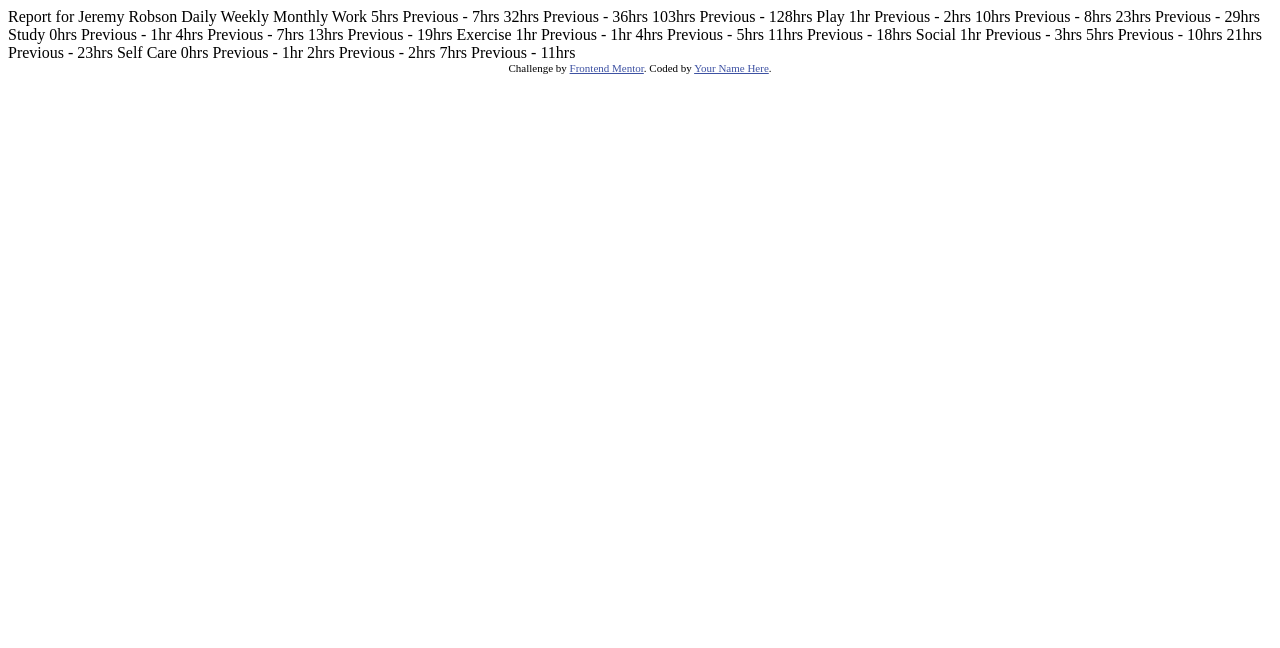
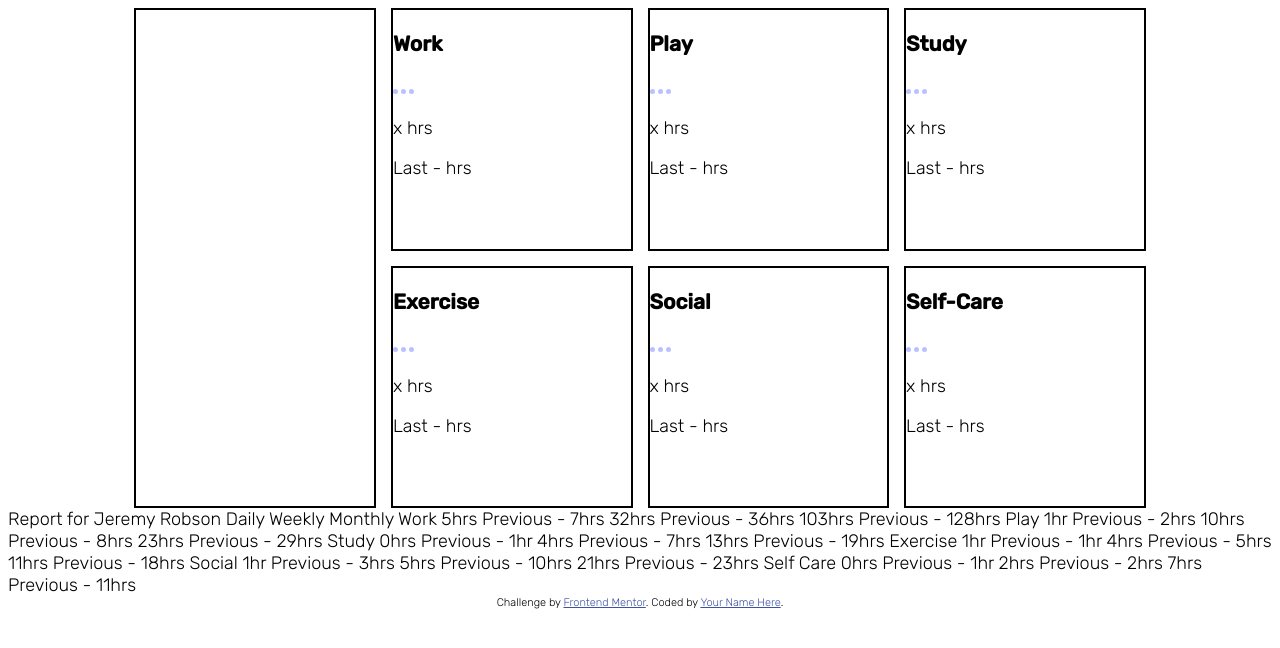
Before and after one commit to LucasLoe/time-tracking-dashboard, a plain HTML site: page index.html in a window 1280 px wide. Drawn offline with Linux system fonts and the light colour scheme.

Commit message:
html setup

```diff
--- a/index.html
+++ b/index.html
@@ -5,6 +5,7 @@
   <meta name="viewport" content="width=device-width, initial-scale=1.0"> <!-- displays site properly based on user's device -->
 
   <link rel="icon" type="image/png" sizes="32x32" href="./images/favicon-32x32.png">
+  <link rel="stylesheet" href="style.css">
 
   <title>Frontend Mentor | Time tracking dashboard</title>
 
@@ -15,6 +16,86 @@
   </style>
 </head>
 <body>
+
+  <div class="parent">
+    <div class="div1 grid-item">
+
+    </div>
+    <div class="div2 grid-item">
+      <div class="item-overlay">
+        <div class="item-top">
+          <h3> Work </h3>
+          <img class="three-dots-img" src="/images/icon-ellipsis.svg">
+        </div>
+        <div class="item-bottom">
+          <p class="time-display"><span id="x-time">x</span><span> hrs</span></p>
+          <p class="time-recap"><span id="x-time-recap">Last</span><span> - hrs</span></p>
+        </div>
+      </div>
+    </div>
+    <div class="div3 grid-item">
+      <div class="item-overlay">
+        <div class="item-top">
+          <h3> Play </h3>
+          <img class="three-dots-img" src="/images/icon-ellipsis.svg">
+        </div>
+        <div class="item-bottom">
+          <p class="time-display"><span id="x-time">x</span><span> hrs</span></p>
+          <p class="time-recap"><span id="x-time-recap">Last</span><span> - hrs</span></p>
+        </div>
+      </div>
+    </div>
+    <div class="div4 grid-item">
+      <div class="item-overlay">
+        <div class="item-top">
+          <h3> Study </h3>
+          <img class="three-dots-img" src="/images/icon-ellipsis.svg">
+        </div>
+        <div class="item-bottom">
+          <p class="time-display"><span id="x-time">x</span><span> hrs</span></p>
+          <p class="time-recap"><span id="x-time-recap">Last</span><span> - hrs</span></p>
+        </div>
+      </div>
+    </div>
+    <div class="div5 grid-item">
+      <div class="item-overlay">
+        <div class="item-top">
+          <h3> Exercise </h3>
+          <img class="three-dots-img" src="/images/icon-ellipsis.svg">
+        </div>
+        <div class="item-bottom">
+          <p class="time-display"><span id="x-time">x</span><span> hrs</span></p>
+          <p class="time-recap"><span id="x-time-recap">Last</span><span> - hrs</span></p>
+        </div>
+      </div>
+    </div>
+    <div class="div6 grid-item">
+      <div class="item-overlay">
+        <div class="item-top">
+          <h3> Social </h3>
+          <img class="three-dots-img" src="/images/icon-ellipsis.svg">
+        </div>
+        <div class="item-bottom">
+          <p class="time-display"><span id="x-time">x</span><span> hrs</span></p>
+          <p class="time-recap"><span id="x-time-recap">Last</span><span> - hrs</span></p>
+        </div>
+      </div>
+    </div>
+    <div class="div7 grid-item">
+      <div class="item-overlay">
+        <div class="item-top">
+          <h3> Self-Care </h3>
+          <img class="three-dots-img" src="/images/icon-ellipsis.svg">
+        </div>
+        <div class="item-bottom">
+          <p class="time-display"><span id="x-time">x</span><span> hrs</span></p>
+          <p class="time-recap"><span id="x-time-recap">Last</span><span> - hrs</span></p>
+        </div>
+      </div>
+    </div>
+  </div>
+
+
 
   Report for
   Jeremy Robson
@@ -76,5 +157,8 @@
     Challenge by <a href="https://www.frontendmentor.io?ref=challenge" target="_blank">Frontend Mentor</a>.
     Coded by <a href="#">Your Name Here</a>.
   </div>
+
+  <script src="stuff.js" defer></script>
+
 </body>
 </html>
--- /dev/null
+++ b/style.css
@@ -0,0 +1,48 @@
+@import url('https://fonts.googleapis.com/css2?family=Rubik:wght@300;400;500&display=swap');
+
+
+:root {
+    --blue: hsl(246, 80%, 60%);
+    --light-red-work: hsl(15, 100%, 70%);
+    --soft-blue: hsl(195, 74%, 62%);
+    --light-red-study: hsl(348, 100%, 68%);
+    --lime-green: hsl(145, 58%, 55%);
+    --violet: hsl(264, 64%, 52%);
+    --soft-orange: hsl(43, 84%, 65%);
+
+    --very-dark-blue: hsl(226, 43%, 10%);
+    --dark-blue: hsl(235, 46%, 20%);
+    --des-blue: hsl(235, 45%, 61%);
+    --pale-blue: hsl(236, 100%, 87%);
+
+    --fs: 18px;
+}
+
+body {
+    font-size: var(--fs);
+    font-family: 'Rubik', sans-serif;
+    font-weight: 300;
+}
+
+.parent {
+    display: grid;
+    grid-template-columns: repeat(4, 1fr);
+    grid-template-rows: repeat(2, 1fr);
+    grid-column-gap: 15px;
+    grid-row-gap: 15px;
+    width: 80%;
+    height: 500px;
+    margin: auto;
+    }
+
+.div1 { grid-area: 1 / 1 / 3 / 2; }
+.div2 { grid-area: 1 / 2 / 2 / 3; }
+.div3 { grid-area: 1 / 3 / 2 / 4; }
+.div4 { grid-area: 1 / 4 / 2 / 5; }
+.div5 { grid-area: 2 / 2 / 3 / 3; }
+.div6 { grid-area: 2 / 3 / 3 / 4; }
+.div7 { grid-area: 2 / 4 / 3 / 5; }
+
+.grid-item  {
+    border: 2px solid black;
+}
```
Also changed, not shown: stuff.js (added).
